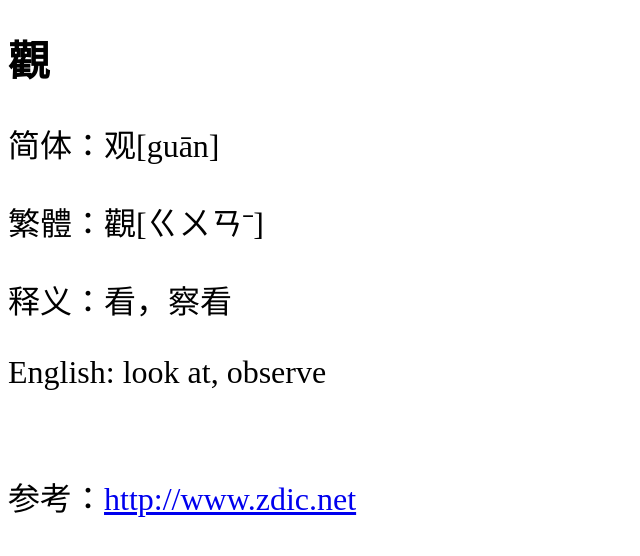
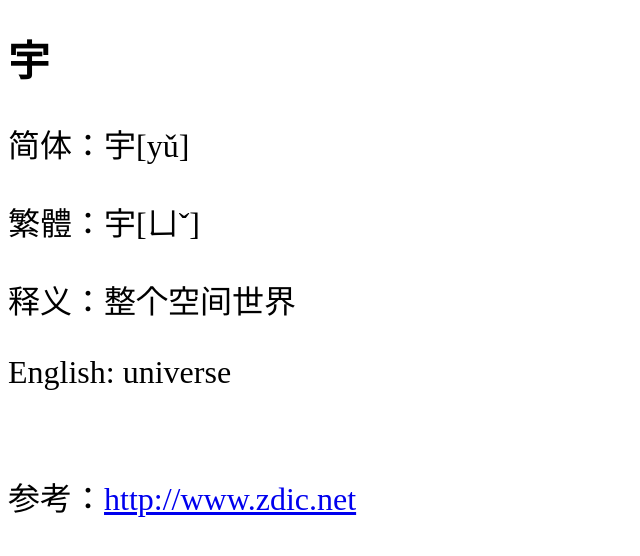
Before and after one commit to shengzhe/livecalligraphy, a Jekyll site: the page built from _posts/2012-08-31-LanTing-96.html, in a window 1280 px wide. Shown: the top 556 px of the page, without its empty margins (0-640 px from the left). Built offline with Jekyll 4.4.1, drawn with Linux system fonts in a browser that asks for light colours; Markdown is read by kramdown in place of the engine named in the settings.

Commit message:
Update 2012-08-31-LanTing-96.html

```diff
--- a/_posts/2012-08-31-LanTing-96.html
+++ b/_posts/2012-08-31-LanTing-96.html
@@ -2,10 +2,10 @@
 layout: default
 title: 兰亭集序第96个字 (96th character of Lan Ting)
 ---
-<h1>觀</h1>
-<p>简体：观[guān]</p>
-<p>繁體：觀[ㄍㄨㄢˉ]</p>
-<p>释义：看，察看</p>
-<p>English: look at, observe</p>
+<h1>宇</h1>
+<p>简体：宇[yǔ]</p>
+<p>繁體：宇[ㄩˇ]</p>
+<p>释义：整个空间世界</p>
+<p>English: universe</p>
 <br/>
-<p>参考：<a href="http://www.zdic.net/zd/zi/ZdicE8ZdicA7Zdic82.htm">http://www.zdic.net</a></p>
+<p>参考：<a href="http://www.zdic.net/zd/zi/ZdicE5ZdicAEZdic87.htm">http://www.zdic.net</a></p>
```
